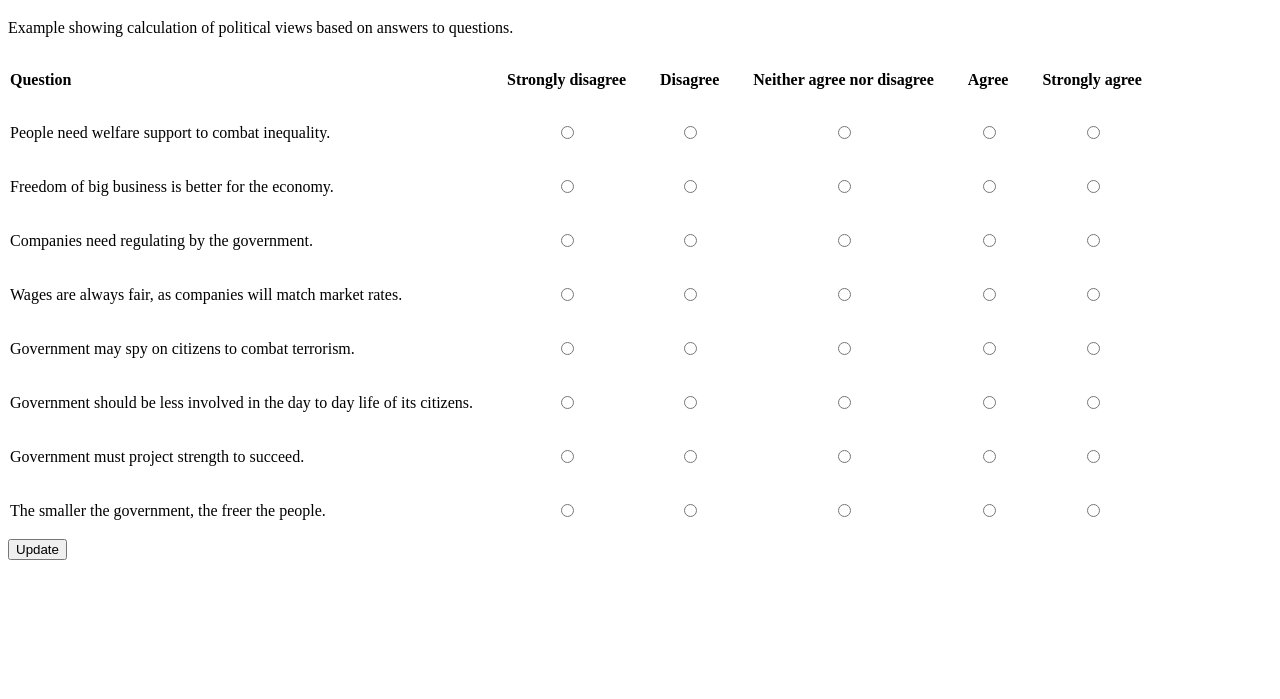
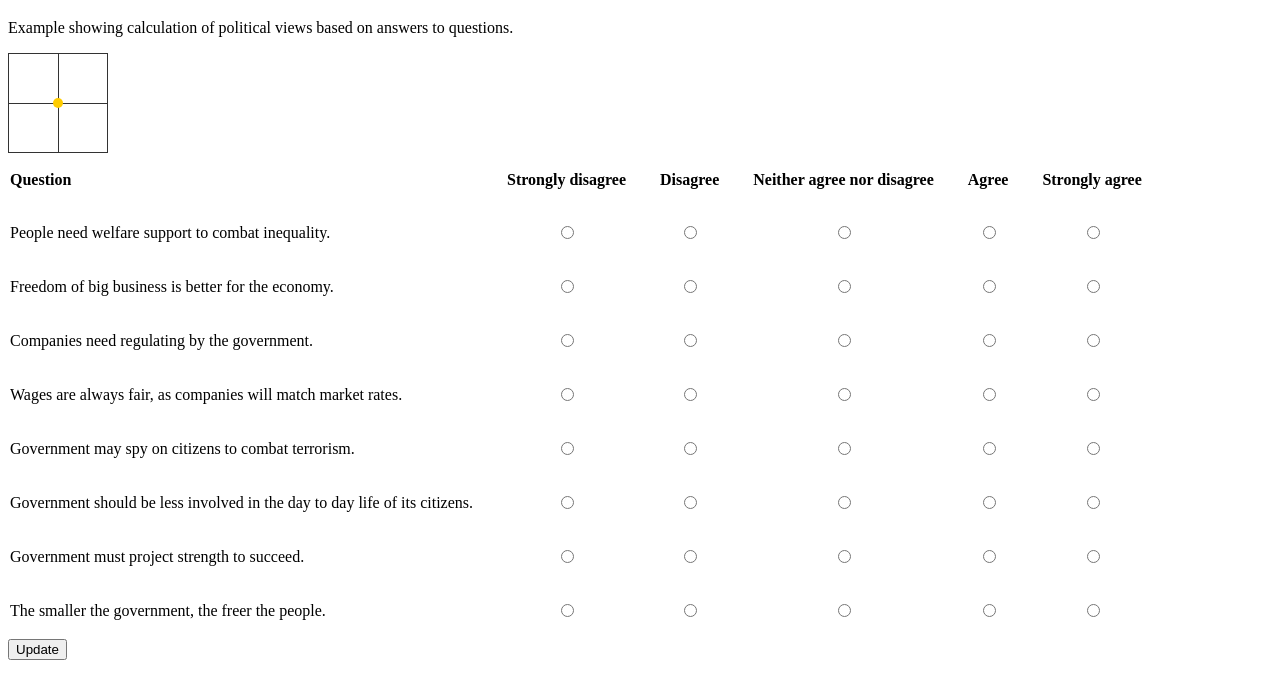
Before and after one commit to kmturley/political-compass, a plain HTML site: page index.html in a window 1280 px wide. Shown: the part 61-760 px from the top of the page. Drawn offline with Linux system fonts and the light colour scheme.

Commit message:
Plot dot

```diff
--- a/index.html
+++ b/index.html
@@ -6,6 +6,40 @@
   <meta name="description" content="" />
   <meta name="viewport" content="width=device-width,initial-scale=1" />
   <style>
+    .chart {
+      height: 100px;
+      position: relative;
+      width: 100px;
+    }
+    .chart .dot {
+      background-color: #ffcc00;
+      border-radius: 100%;
+      height: 10px;
+      left: 50%;
+      position: absolute;
+      top: 50%;
+      transform: translate(-50%, -50%);
+      width: 10px;
+    }
+    .chart .row {
+      border-top: 1px solid #333;
+      box-sizing: border-box;
+      display: flex;
+      height: 50%;
+      width: 100%;
+    }
+    .chart .row:last-child {
+      border-bottom: 1px solid #333;
+    }
+    .chart .col {
+      border-left: 1px solid #333;
+      box-sizing: border-box;
+      height: 100%;
+      width: 50%;
+    }
+    .chart .col:last-child {
+      border-right: 1px solid #333;
+    }
     .question {
       text-align: center;
     }
@@ -23,6 +57,17 @@
 <body>
   <h1>Political Compass</h1>
   <p>Example showing calculation of political views based on answers to questions.</p>
+  <div class="chart">
+    <div class="dot" id="dot"></div>
+    <div class="row">
+      <div class="col"></div>
+      <div class="col"></div>
+    </div>
+    <div class="row">
+      <div class="col"></div>
+      <div class="col"></div>
+    </div>
+  </div>
   <table class="questions">
     <thead>
       <tr class="question-head">
@@ -103,6 +148,7 @@
   </table>
   <button onclick="update()">Update</button>
   <script>
+    var dot = document.getElementById('dot');
     var inputs = document.querySelectorAll('input');
     var questions = {
       question1: {
@@ -154,21 +200,25 @@
         if (input.checked) {
           answers[input.name] = Number(input.value);
           var question = questions[input.name];
+          var average = true;
           if (!results[question.type]) {
             results[question.type] = 0;
+            average = false;
           }
           if (question.flip) {
             results[question.type] = results[question.type] - answers[input.name];
           } else {
             results[question.type] = results[question.type] + answers[input.name];
           }
-          if (index > 0) {
+          if (average === true) {
             results[question.type] = results[question.type] / 2;
           }
         }
       });
       console.log('answers', answers);
       console.log('results', results);
+      dot.style.left = ((results['economic'] + 1) / 2) * 100 + '%';
+      dot.style.top = ((results['social'] + 1) / 2) * 100 + '%';
     }
 
     listen();
```
